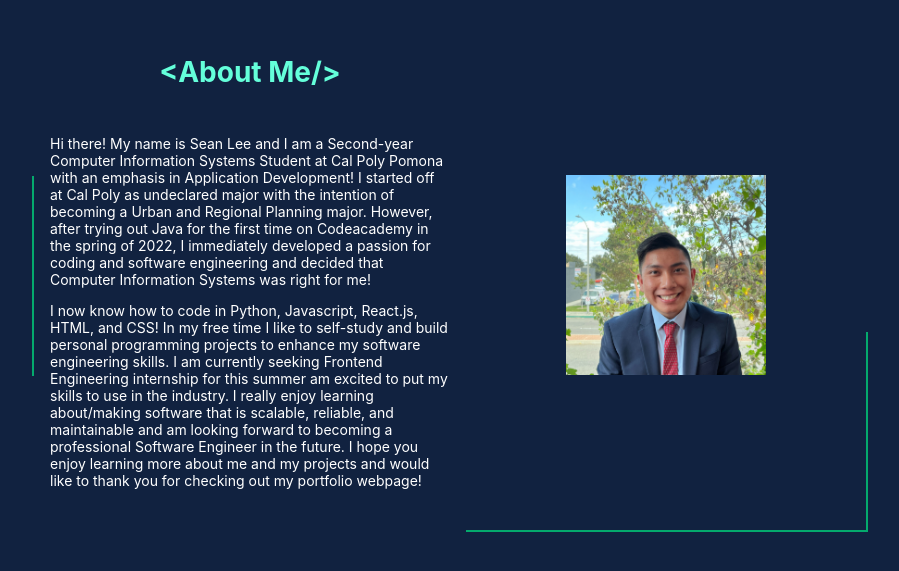
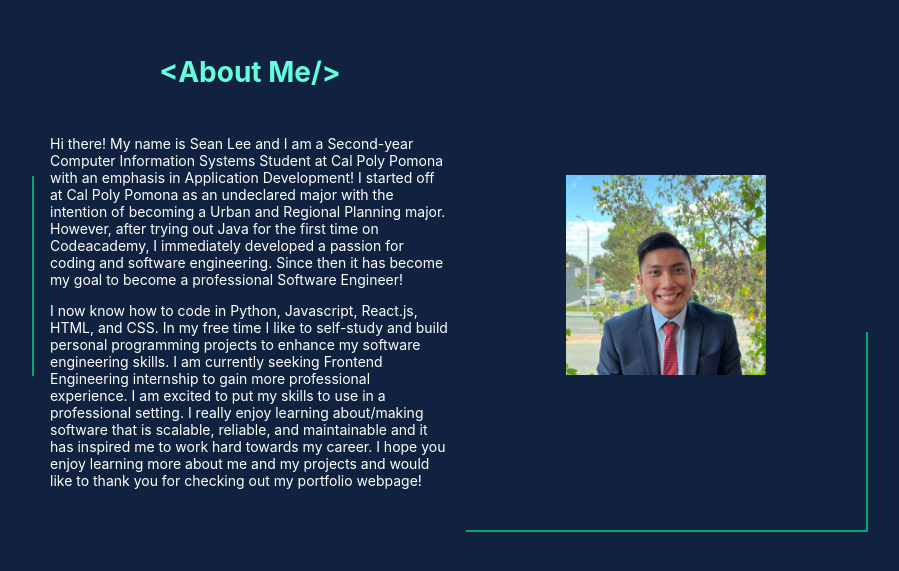
Before and after one commit to slee114/Portfolio, a React (Create React App) app: page / in a window 1280 px wide. Shown: the part 940-1511 px from the top of the page, without its empty margins (200-1099 px from the left). Built offline with nearby package versions, Linux system fonts and the light colour scheme.

Commit message:
Grammar changes

```diff
--- a/src/Components/Bio/Bio.js
+++ b/src/Components/Bio/Bio.js
@@ -12,10 +12,10 @@ const Bio = () => {
                         <h1>&lt;About Me/&gt;</h1>
                     </div>
                     <div className="BioTextBody">
-                        <p>Hi there! My name is Sean Lee and I am a Second-year Computer Information Systems Student at Cal Poly Pomona with an emphasis in Application Development! I started off at Cal Poly as undeclared major with the intention of becoming a Urban and Regional Planning major. However, after
-                            trying out Java for the first time on Codeacademy in the spring of 2022, I immediately developed a passion for coding and software engineering and decided that Computer Information Systems was right for me!</p>
-                        <p>I now know how to code in Python, Javascript, React.js, HTML, and CSS! In my free time I like to self-study and build personal programming projects to enhance my software engineering skills. I am currently seeking Frontend Engineering internship for this summer am excited to put my skills to use in the industry.
-                             I really enjoy learning about/making software that is scalable, reliable, and maintainable and am looking forward to becoming a professional Software Engineer in the future. I hope you enjoy learning more about me and my projects and would like to thank you for
+                        <p>Hi there! My name is Sean Lee and I am a Second-year Computer Information Systems Student at Cal Poly Pomona with an emphasis in Application Development! I started off at Cal Poly Pomona as an undeclared major with the intention of becoming a Urban and Regional Planning major. However, after
+                            trying out Java for the first time on Codeacademy, I immediately developed a passion for coding and software engineering. Since then it has become my goal to become a professional Software Engineer!</p>
+                        <p>I now know how to code in Python, Javascript, React.js, HTML, and CSS. In my free time I like to self-study and build personal programming projects to enhance my software engineering skills. I am currently seeking Frontend Engineering internship to gain more professional experience. I am excited to put my skills to use in a professional setting.
+                             I really enjoy learning about/making software that is scalable, reliable, and maintainable and it has inspired me to work hard towards my career. I hope you enjoy learning more about me and my projects and would like to thank you for
                              checking out my portfolio webpage!
                             </p>
                     </div>
```
